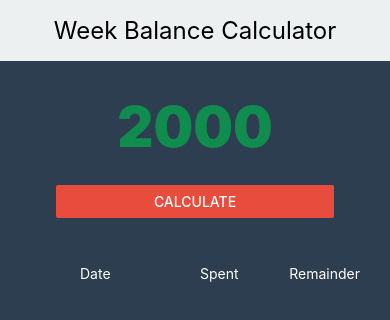
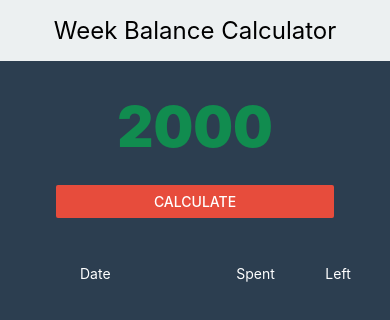
Before and after one commit to wretchmaya/week-balance-manager-react-native, a React Native app: screen / in a window 390 px wide. Shown: the top 320 px of the page. Built offline with nearby package versions, Linux system fonts and the light colour scheme.

Commit message:
refactoring

```diff
--- a/App.tsx
+++ b/App.tsx
@@ -87,7 +87,7 @@ const styles = StyleSheet.create({
     listHead: {
         marginVertical: 15,
         marginHorizontal: 40,
-        marginRight: 30,
+        marginRight: 14,
         flexWrap: 'wrap',
         flexDirection: 'row',
         justifyContent: 'space-between',
@@ -97,9 +97,9 @@ const styles = StyleSheet.create({
     },
     listHead__content: {
         flexDirection: 'row',
-        justifyContent: 'space-between',
-        width: 160,
-        marginLeft: 40,
+        justifyContent: 'space-around',
+        width: 165,
+        marginLeft: 55,
     },
     listContent: {
         height: 500,
--- a/variables/text.ts
+++ b/variables/text.ts
@@ -1,7 +1,7 @@
 export const TEXT = {
     DATE: 'Date',
     SPENT: 'Spent',
-    REMAINDER: 'Remainder',
+    REMAINDER: 'Left',
 		DONE: 'Done',
 		CALCULATE: 'Calculate',
     APP: {
```
